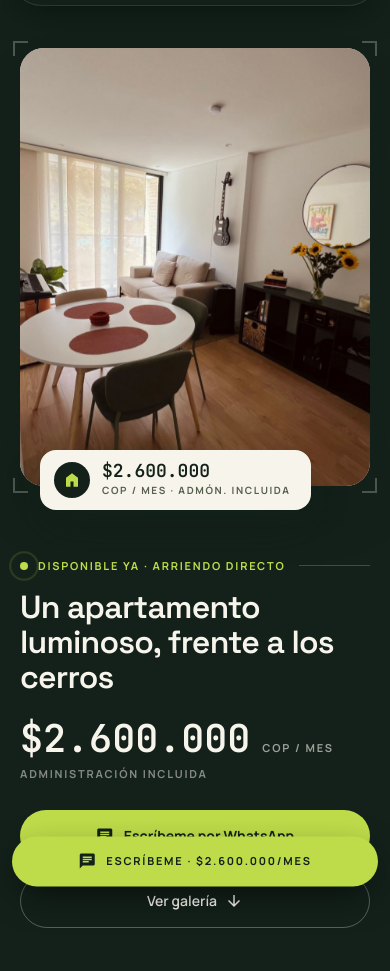
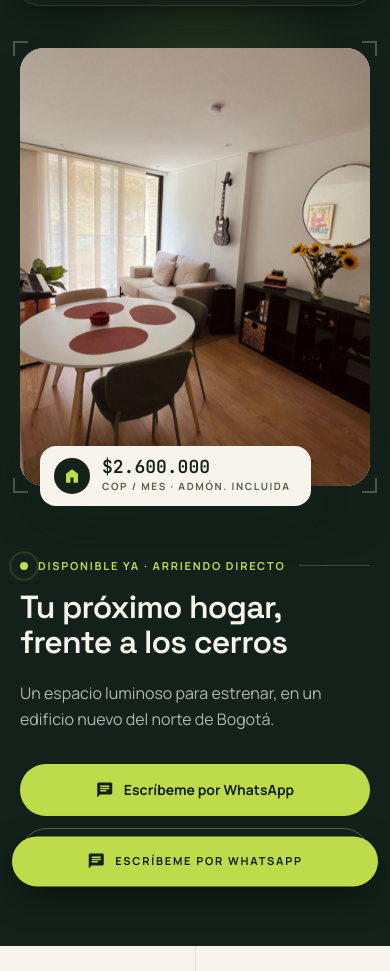
Before and after one commit to hernan0908r-svg/NorthPoint, a plain HTML site: page index.html in a window 390 px wide. Shown: the part 64-1035 px from the top of the page. Drawn offline with nearby package versions, Linux system fonts and the light colour scheme.

Commit message:
Pulir hero: copy humanizado, precio único y motion sutil
Contenido:
- Nuevo titular más humano: "Tu próximo hogar, frente a los cerros"
- Subcopy cálido y conciso bajo el titular
- Reducir la repetición del precio: el hero deja de mostrarlo dos veces
  (texto + placa) y conserva solo la placa flotante; queda en 2 lugares
  con sentido (placa del hero + tabla de Condiciones) en vez de 4
- Sticky CTA mobile sin el valor: "Escríbeme por WhatsApp"
- Copy de la sección Apartamento más conciso (titular y párrafo)

Visual + motion (todo respeta prefers-reduced-motion):
- Glow ambiental cálido detrás de la foto del hero (luz, no gradiente)
- Entrada escalonada: foto con leve escala, texto y placa con fade-up
- La placa de precio flota suavemente y se eleva al hover
- El glow respira con un pulse lento

Co-Authored-By: Claude Sonnet 5 <noreply@anthropic.com>

```diff
--- a/index.html
+++ b/index.html
@@ -72,6 +72,15 @@
   .mark-bl { bottom: -7px; left: -7px; border-bottom: 2px solid; border-left: 2px solid; }
   .mark-br { bottom: -7px; right: -7px; border-bottom: 2px solid; border-right: 2px solid; }
 
+  /* Glow ambiental detrás de la foto del hero — luz cálida, no gradiente decorativo */
+  .hero-glow {
+    position: absolute; z-index: 0; inset: -14% -10% -10% -10%; pointer-events: none;
+    background: radial-gradient(58% 48% at 52% 30%, rgba(190,220,74,.20), rgba(190,220,74,0) 68%);
+    filter: blur(10px);
+  }
+  .hero-in-badge { transition: transform .3s cubic-bezier(.22,.61,.36,1), box-shadow .3s ease; }
+  .hero-in-badge:hover { transform: translateY(-3px); box-shadow: 0 26px 50px -14px rgba(19,33,26,.6); }
+
   /* Reveal on scroll */
   @media (prefers-reduced-motion: no-preference) {
     .reveal { opacity: 0; transform: translateY(16px); transition: opacity .7s ease, transform .7s cubic-bezier(.22,.61,.36,1); }
@@ -79,12 +88,17 @@
     .kenburns { animation: kenburns 32s ease-in-out infinite alternate; transform-origin: 60% 40%; will-change: transform; }
     @keyframes kenburns { from { transform: scale(1); } to { transform: scale(1.07); } }
 
-    /* Entrada del hero al cargar */
-    .hero-in-photo, .hero-in-text, .hero-in-badge { animation: heroFadeUp .8s cubic-bezier(.22,.61,.36,1) both; }
-    .hero-in-photo { animation-delay: .05s; }
-    .hero-in-text { animation-delay: .2s; }
-    .hero-in-badge { animation-delay: .55s; }
+    /* Glow respira lentamente */
+    .hero-glow { animation: glowPulse 7s ease-in-out infinite alternate; }
+    @keyframes glowPulse { from { opacity: .65; transform: scale(1); } to { opacity: 1; transform: scale(1.06); } }
+
+    /* Entrada del hero al cargar (la placa además flota suavemente después) */
+    .hero-in-text { animation: heroFadeUp .9s cubic-bezier(.22,.61,.36,1) .15s both; }
+    .hero-in-photo { animation: heroFadeScale 1s cubic-bezier(.22,.61,.36,1) .05s both; }
+    .hero-in-badge { animation: heroFadeUp .7s cubic-bezier(.22,.61,.36,1) .6s both, badgeFloat 5s ease-in-out 1.5s infinite; }
     @keyframes heroFadeUp { from { opacity: 0; transform: translateY(20px); } to { opacity: 1; transform: none; } }
+    @keyframes heroFadeScale { from { opacity: 0; transform: translateY(24px) scale(.97); } to { opacity: 1; transform: none; } }
+    @keyframes badgeFloat { 0%,100% { translate: 0 0; } 50% { translate: 0 -6px; } }
   }
 
   /* Foco accesible y consistente */
@@ -176,17 +190,14 @@
         </p>
 
         <h1 class="font-display font-semibold text-[2rem] leading-[1.1] md:text-5xl lg:text-6xl md:leading-[1.04] mt-4 md:mt-6 tracking-tight">
-          Un apartamento luminoso, frente a los cerros
+          Tu próximo hogar, frente a los cerros
         </h1>
 
-        <!-- Precio -->
-        <div class="mt-6 flex flex-wrap items-baseline gap-x-3 gap-y-1">
-          <span class="font-mono font-semibold text-[2.4rem] leading-none md:text-5xl">$2.600.000</span>
-          <span class="caps text-paper/60">COP / mes</span>
-        </div>
-        <p class="caps text-paper/50 mt-2">Administración incluida</p>
+        <p class="text-paper/70 leading-relaxed max-w-md mt-5 md:mt-6">
+          Un espacio luminoso para estrenar, en un edificio nuevo del norte de Bogotá.
+        </p>
 
-        <div class="flex flex-col sm:flex-row gap-3 mt-7">
+        <div class="flex flex-col sm:flex-row gap-3 mt-8">
           <button data-wa class="btn inline-flex items-center justify-center gap-2.5 rounded-full bg-lime text-ink font-bold text-sm px-8 py-4 hover:bg-paper">
             <span class="material-symbols-outlined text-[18px] ms-fill">chat</span>
             Escríbeme por WhatsApp
@@ -199,6 +210,7 @@
       </div>
 
       <div class="hero-in-photo order-1 md:order-2 relative mb-8 md:mb-0">
+        <div class="hero-glow" aria-hidden="true"></div>
         <div class="photo aspect-[4/5] rounded-3xl" data-label="Foto principal — guárdala como images/HERO.jpg">
           <img src="images/HERO.jpg" alt="Sala y comedor del apartamento, North Point Lift, Bogotá"
                class="w-full h-full object-cover kenburns" onerror="this.style.display='none'" />
@@ -248,11 +260,11 @@
     <div class="reveal order-2 md:order-1">
       <p class="caps text-moss flex items-center gap-4">El apartamento <span class="h-px flex-1 max-w-[120px] bg-ink/15"></span></p>
       <h2 class="font-display font-semibold text-[1.75rem] md:text-[2.5rem] leading-[1.15] md:leading-[1.12] mt-4 md:mt-5 mb-5 tracking-tight">
-        Espacio abierto, luz natural y una vista que se disfruta todos los días
+        Espacio abierto, luz natural y vista a los cerros
       </h2>
       <p class="text-mist leading-relaxed mb-8">
-        Cocina, comedor y sala integrados en un solo ambiente luminoso, con ventanal de piso a techo hacia los cerros.
-        <strong class="text-ink font-bold">Se entrega sin amoblar</strong>, en excelente estado, en edificio nuevo (2025).
+        Cocina, comedor y sala en un solo ambiente, con ventanal de piso a techo hacia los cerros.
+        <strong class="text-ink font-bold">Se entrega sin amoblar</strong>, en edificio nuevo de 2025.
       </p>
       <ul class="border-t border-ink/10">
         <li class="flex items-start gap-3.5 py-3.5 border-b border-ink/10"><span class="material-symbols-outlined text-lime bg-ink rounded-full p-1 text-[15px] mt-0.5 shrink-0">check</span><span>Cocina integral con campana, estufa de gas y horno empotrado</span></li>
@@ -506,7 +518,7 @@
 <div id="stickyCta" class="md:hidden fixed bottom-0 inset-x-0 z-40 px-3 pt-3">
   <button data-wa class="btn w-full inline-flex items-center justify-center gap-2.5 rounded-full bg-lime text-ink font-bold caps py-4 shadow-[0_12px_35px_-6px_rgba(0,0,0,.55)]">
     <span class="material-symbols-outlined text-[18px] ms-fill">chat</span>
-    Escríbeme · $2.600.000/mes
+    Escríbeme por WhatsApp
   </button>
 </div>
 
```
